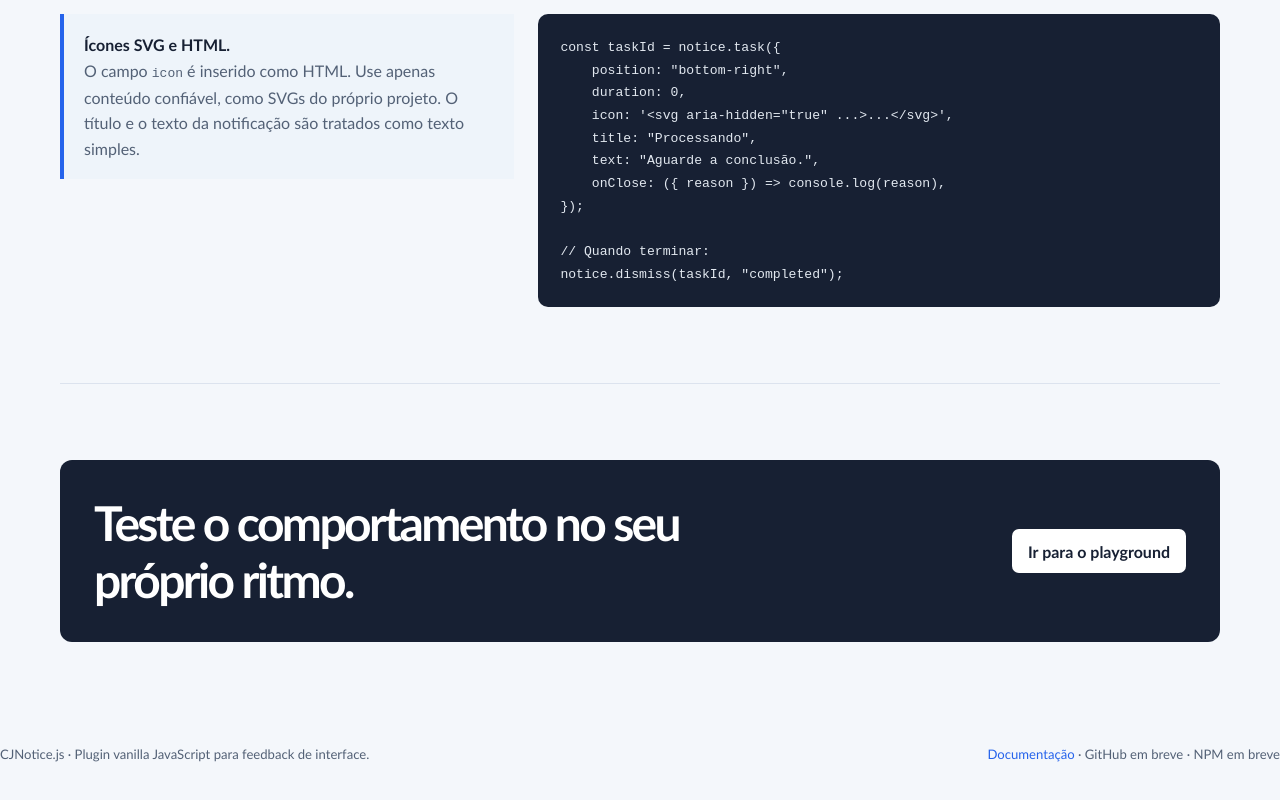
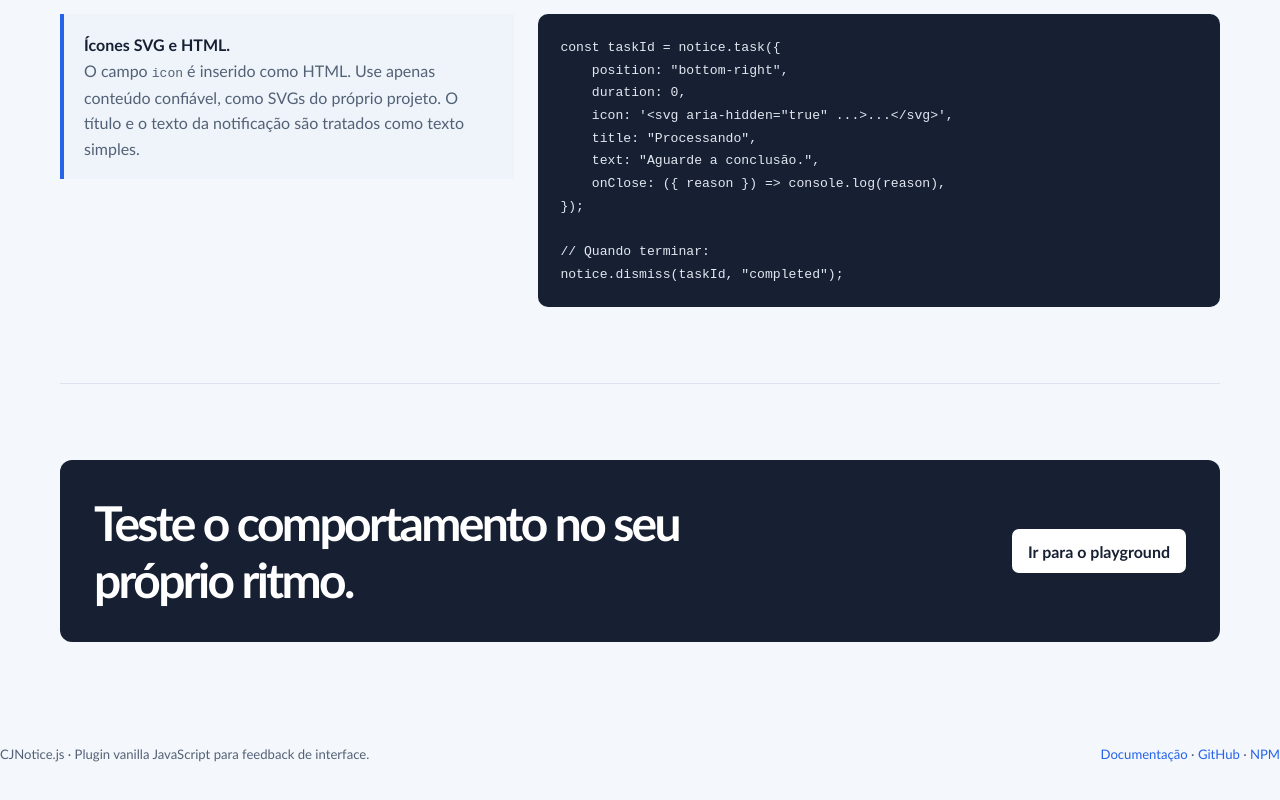
Before and after one commit to pauloalmeidasilva/notifications, a website built with Vite: page index.html in a window 1280 px wide. Shown: the part 3046-3846 px from the top of the page. Built offline with nearby package versions, Linux system fonts and the light colour scheme.

Commit message:
Implement code changes to enhance functionality and improve performance

```diff
--- a/index.html
+++ b/index.html
@@ -118,7 +118,7 @@ notice.dismiss(taskId, "completed");</code></pre>
         <section class="section"><div class="cta"><h2>Teste o comportamento no seu próprio ritmo.</h2><a class="button button--secondary" href="examples/index.html">Ir para o playground</a></div></section>
     </main>
 
-    <footer><span>CJNotice.js · Plugin vanilla JavaScript para feedback de interface.</span><span><a href="#inicio">Documentação</a> · <span aria-disabled="true">GitHub em breve</span> · <span aria-disabled="true">NPM em breve</span></span></footer>
+    <footer><span>CJNotice.js · Plugin vanilla JavaScript para feedback de interface.</span><span><a href="#inicio">Documentação</a> · <a href="https://github.com/pauloalmeidasilva/notifications" target="_blank" rel="noreferrer">GitHub</a> · <a href="https://www.npmjs.com/package/cj-notice" target="_blank" rel="noreferrer">NPM</a></span></footer>
 
     <script type="module">
         import CJNotice from "./dist/cj-notice.es.js";
```
Also changed, not shown: package.json (+16 -3 lines), README.md, 2 other files.
